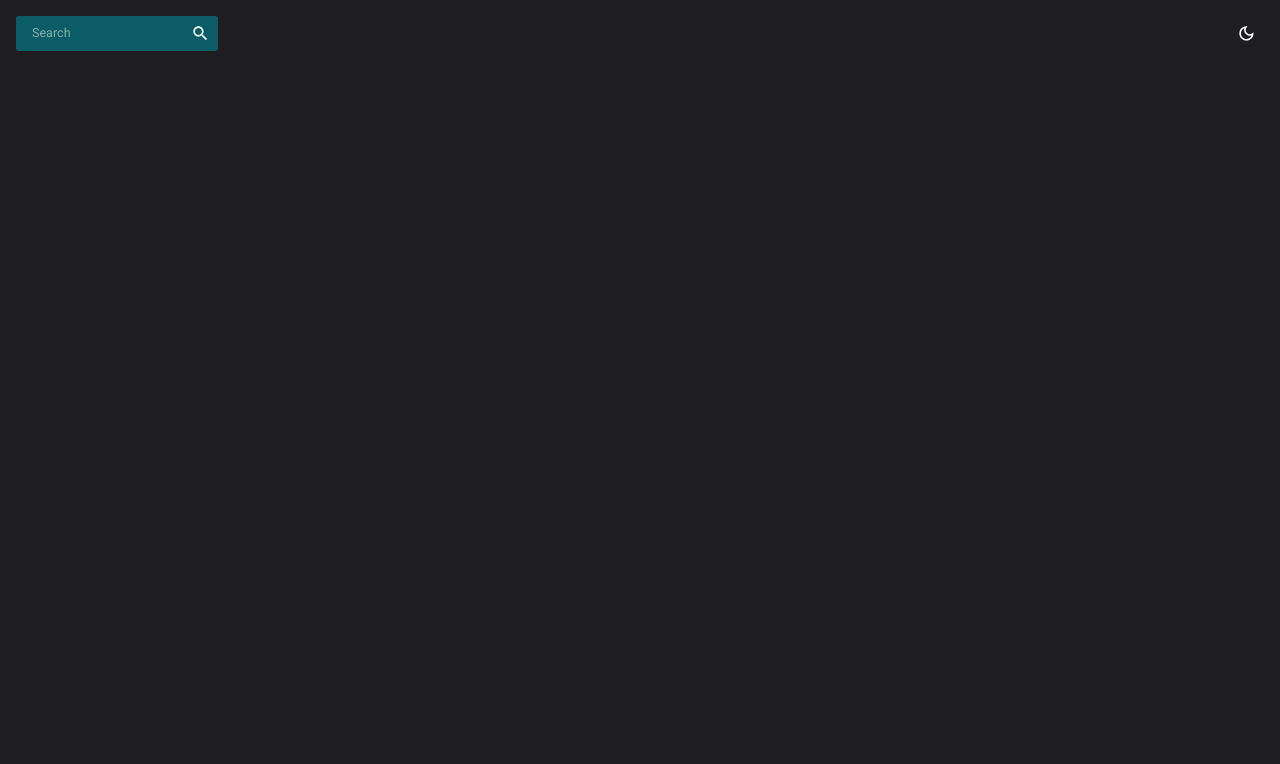
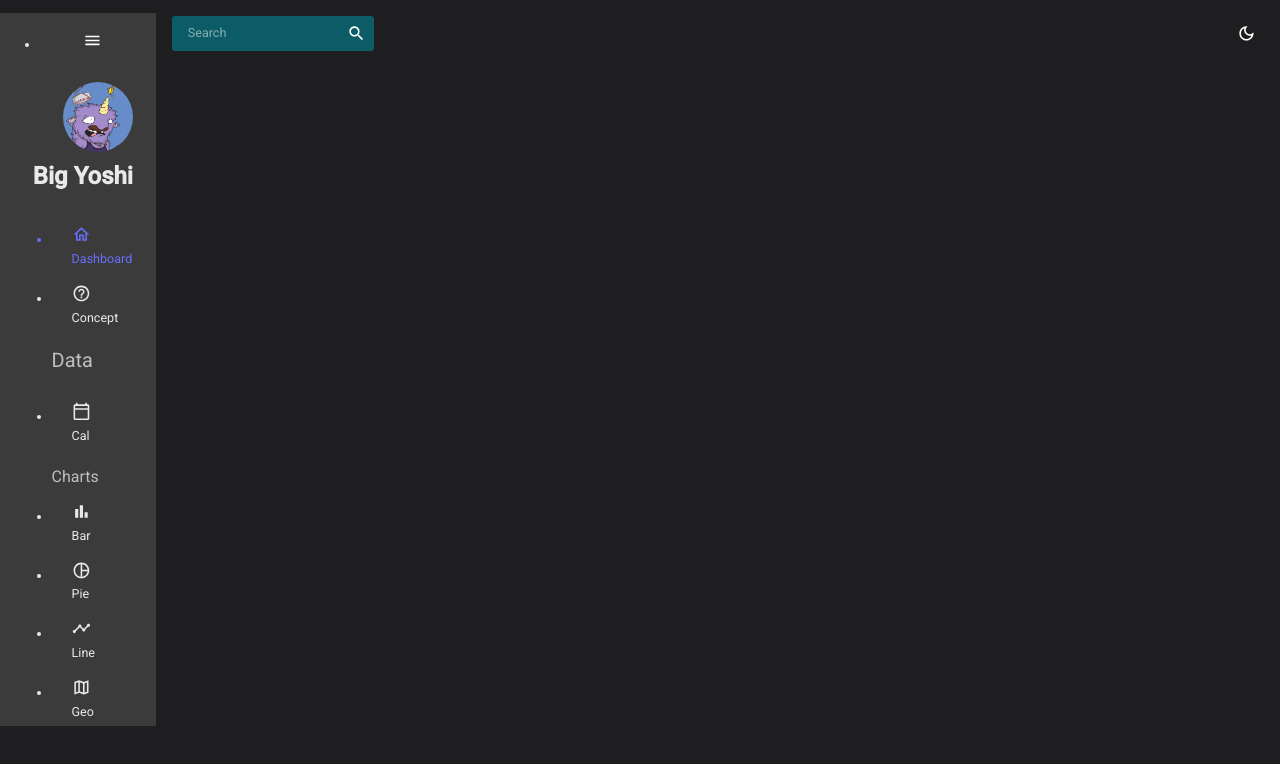
Before and after one commit to robbiekruszynski/warsaw_hack, a React (Create React App) app: page / in a window 1280 px wide. Shown: the top 764 px of the page. Built offline with nearby package versions, Linux system fonts and the light colour scheme.

Commit message:
v2 of sidebar

```diff
--- a/src/App.js
+++ b/src/App.js
@@ -1,10 +1,13 @@
 import { Routes, Route } from "react-router-dom";
+import { useState } from "react";
 import { CssBaseline, ThemeProvider } from "@mui/material";
 import { useMode, ColorModeContext } from './GlobalTheme';
 import Dashboard from './area/dashboard/Dashboard';
-import Topbar from "./area/constants/TopBar";
+import Topbar from "./constants/TopBar";
+import Sidebar from './constants/SideBar';
 
 function App() {
+  const [isSidebar, setIsSidebar] = useState(true);
   const [theme, colorMode] = useMode();
 
   return (
@@ -12,6 +15,7 @@ function App() {
     <ThemeProvider theme = {theme}>
       <CssBaseline/>
       <div className = 'app'>
+      <Sidebar isSidebar={isSidebar} />
         <main className="content">
           <Topbar/>
           <Routes>
--- a/src/GlobalTheme.js
+++ b/src/GlobalTheme.js
@@ -240,6 +240,6 @@ export const useMode = () => {
     []
   );
 
-  const theme = useMemo(() => createTheme(themeSettings(mode)), [mode]);
-  return [theme, colorMode];
+  const themeSet = useMemo(() => createTheme(themeSettings(mode)), [mode]);
+  return [themeSet, colorMode];
 };
--- a/src/area/dashboard/Dashboard.js
+++ b/src/area/dashboard/Dashboard.js
@@ -1,6 +1,6 @@
 const Dashboard = () => {
 
-    <div>Dashboard</div>
+    <div><h1>Dashboard</h1></div>
     }
 
     export default Dashboard;
--- /dev/null
+++ b/src/constants/SideBar.js
@@ -0,0 +1,212 @@
+import { useState } from 'react';
+import { coloring } from "../GlobalTheme";
+import { Link } from 'react-router-dom';
+import {Box, IconButton, Typography, useTheme } from '@mui/material';
+import { ProSidebar, Menu, MenuItem } from 'react-pro-sidebar';
+import HomeOutlinedIcon from "@mui/icons-material/HomeOutlined";
+import TimelineOutlinedIcon from "@mui/icons-material/TimelineOutlined";
+import MenuOutlinedIcon from "@mui/icons-material/MenuOutlined";
+import MapOutlinedIcon from "@mui/icons-material/MapOutlined";
+import CalendarTodayOutlinedIcon from "@mui/icons-material/CalendarTodayOutlined";
+import HelpOutlineOutlinedIcon from "@mui/icons-material/HelpOutlineOutlined";
+import BarChartOutlinedIcon from "@mui/icons-material/BarChartOutlined";
+import PieChartOutlineOutlinedIcon from "@mui/icons-material/PieChartOutlineOutlined";
+import bufficorn from "../assets/imgs/bufficorn.png";
+
+
+const Item = ({ title, to, icon, selected, setSelected }) => {
+    const theme = useTheme();
+    const colors = coloring(theme.palette.mode);
+    return (
+      <MenuItem
+        active={selected === title}
+        style={{
+          color: colors.gray[100],
+        }}
+        onClick={() => setSelected(title)}
+        icon={icon}
+      >
+        <Typography>{title}</Typography>
+        <Link to={to} />
+      </MenuItem>
+    );
+  };
+
+
+const SideBar = () => {
+
+const theme = useTheme();
+const colors = coloring(theme.palette.mode);
+// const colorMode = useContext(ColorModeContext);
+const [isCollapsed, setIsCollapsed] = useState(false);
+const [selected, setSelected] = useState("Dashboard");
+
+return (
+  <Box
+    sx={{
+      "& .pro-sidebar-inner": {
+        background: `${colors.gray[800]} !important`,
+      },
+      "& .pro-icon-wrapper": {
+        backgroundColor: "transparent !important",
+      },
+      "& .pro-inner-item": {
+        padding: "10px 35px 5px 20px !important",
+      },
+      "& .pro-inner-item:hover": {
+        color: "#0b5c66 !important",
+      },
+      "& .pro-menu-item.active": {
+        color: "#6870fa !important",
+      },
+    }}
+  >
+    <ProSidebar collapsed={isCollapsed}>
+      <Menu iconShape="square">
+
+        {/* LOGO AND MENU ICON */}
+        <MenuItem
+          onClick={() => setIsCollapsed(!isCollapsed)}
+          icon={isCollapsed ? <MenuOutlinedIcon /> : undefined}
+          style={{
+            margin: "10px 0 20px 0",
+            color: colors.gray[100],
+          }}
+        >
+          {!isCollapsed && (
+            <Box
+              display="flex"
+              justifyContent="space-between"
+              alignItems="center"
+              ml="15px"
+            >
+              {/* <Typography variant="h3" color={colors.gray[100]}>
+                USER
+              </Typography> */}
+              <IconButton onClick={() => setIsCollapsed(!isCollapsed)}>
+                <MenuOutlinedIcon />
+              </IconButton>
+            </Box>
+          )}
+        </MenuItem>
+
+        {!isCollapsed && (
+          <Box mb="25px">
+            <Box display="flex" justifyContent="center" alignItems="center">
+              <img
+                alt="user-img"
+                width="70px"
+                height="70px"
+                src={bufficorn}
+                style={{ cursor: "pointer", borderRadius: "50%" }}
+              />
+
+            </Box>
+            <Box textAlign="center">
+              <Typography
+                variant="h3"
+                color={colors.gray[100]}
+                fontWeight="bold"
+                sx={{ m: "10px 0 0 -30px" }}
+              >
+                Big Yoshi
+              </Typography>
+            </Box>
+          </Box>
+        )}
+
+        <Box paddingLeft={isCollapsed ? undefined : "10%"}>
+          <Item
+            title="Dashboard"
+            to="/"
+            icon={<HomeOutlinedIcon />}
+            selected={selected}
+            setSelected={setSelected}
+          />
+           <Item
+            title="Concept"
+            to="/concept"
+            icon={<HelpOutlineOutlinedIcon />}
+            selected={selected}
+            setSelected={setSelected}
+          />
+
+          <Typography
+            variant="h4"
+            color={colors.gray[300]}
+            sx={{ m: "15px 0 20px 0px" }}
+          >
+            Data
+          </Typography>
+          {/* <Item
+            title="Manage Team"
+            to="/team"
+            icon={<PeopleOutlinedIcon />}
+            selected={selected}
+            setSelected={setSelected}
+          /> */}
+          {/* <Item
+            title="Balances"
+            to="/bal"
+            icon={<ReceiptOutlinedIcon />}
+            selected={selected}
+            setSelected={setSelected}
+          /> */}
+          {/* <Item
+            title="Profile Form"
+            to="/form"
+            icon={<PersonOutlinedIcon />}
+            selected={selected}
+            setSelected={setSelected}
+          /> */}
+          <Item
+            title="Cal"
+            to="/cal"
+            icon={<CalendarTodayOutlinedIcon />}
+            selected={selected}
+            setSelected={setSelected}
+          />
+          <Typography
+            variant="h5"
+            color={colors.gray[300]}
+            sx={{ m: "15px 0 5px 00px" }}
+          >
+            Charts
+          </Typography>
+          <Item
+            title="Bar"
+            to="/bar"
+            icon={<BarChartOutlinedIcon />}
+            selected={selected}
+            setSelected={setSelected}
+          />
+          <Item
+            title="Pie"
+            to="/pie"
+            icon={<PieChartOutlineOutlinedIcon />}
+            selected={selected}
+            setSelected={setSelected}
+          />
+          <Item
+            title="Line"
+            to="/line"
+            icon={<TimelineOutlinedIcon />}
+            selected={selected}
+            setSelected={setSelected}
+          />
+          <Item
+            title="Geo"
+            to="/geo"
+            icon={<MapOutlinedIcon />}
+            selected={selected}
+            setSelected={setSelected}
+          />
+        </Box>
+
+      </Menu>
+    </ProSidebar>
+  </Box>
+);
+};
+
+export default SideBar;
--- a/src/area/constants/TopBar.js
+++ b/src/constants/TopBar.js
@@ -1,6 +1,6 @@
 import { Box, IconButton, useTheme } from "@mui/material";
 import { useContext } from "react";
-import { ColorModeContext, coloring } from "../../GlobalTheme";
+import { ColorModeContext, coloring } from "../GlobalTheme";
 import InputBase from "@mui/material/InputBase";
 import LightModeOutlinedIcon from "@mui/icons-material/LightModeOutlined";
 import DarkModeOutlinedIcon from "@mui/icons-material/DarkModeOutlined";
```
Also changed, not shown: src/area/constants/SideBar.js (deleted, +0 -7 lines), src/assets/imgs/bufficorn.png (added).
